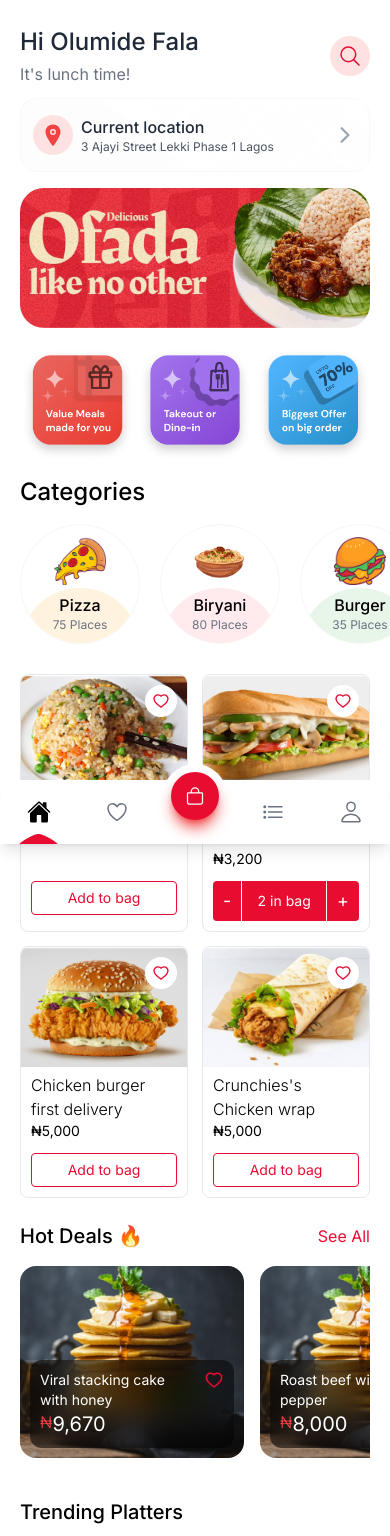
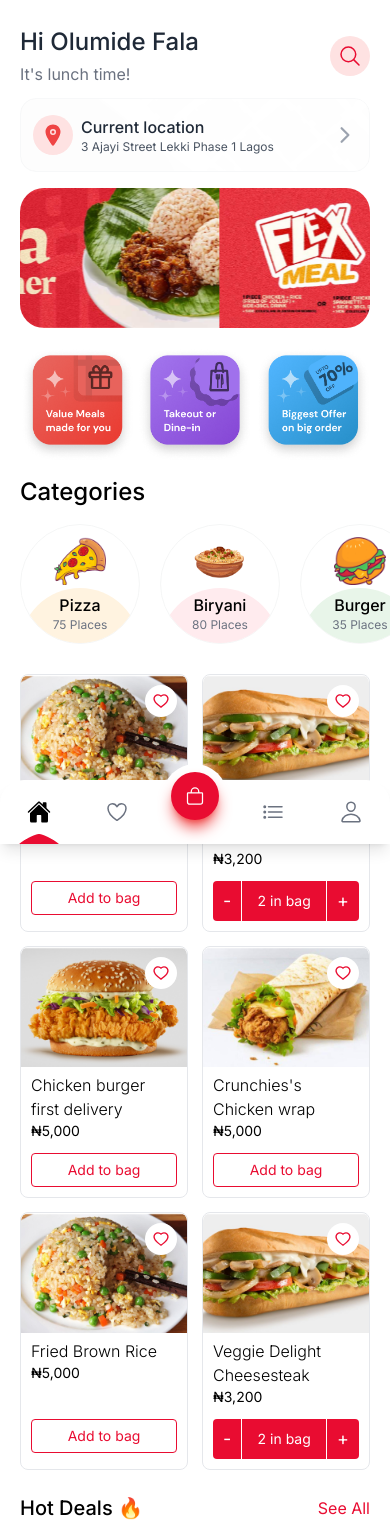
Before and after one commit to samuel-akinboro/crunchies-nextjs, a Next.js app: page / in a window 390 px wide. Shown: the top 1536 px of the page. Built offline with nearby package versions, Linux system fonts and the light colour scheme.

Commit message:
fixed tab bar

```diff
--- a/src/app/page.tsx
+++ b/src/app/page.tsx
@@ -14,7 +14,7 @@ export default function HomeScreen() {
   return (
     <>
       <div className='hide-scrollbar'>
-        <div className="flex flex-col min-h-screen max-w-md mx-auto bg-white dark:bg-black hide-scrollbar">
+        <div className="flex flex-col min-h-screen max-w-[768px] mx-auto bg-white dark:bg-black hide-scrollbar">
           <HomeHeader />
           <main className="flex-1 overflow-y-auto hide-scrollbar">
             <div className='h-2' />
--- a/src/components/CustomTabBar.tsx
+++ b/src/components/CustomTabBar.tsx
@@ -1,29 +1,35 @@
 "use client";
-import React, { useState } from 'react';
+import React, { useState, useEffect } from 'react';
 import Link from 'next/link';
 import Image from 'next/image';
 import { motion } from 'framer-motion';
 import { IoHomeOutline, IoHome, IoHeartOutline, IoHeart, IoBagOutline, IoListOutline, IoList, IoPersonOutline, IoPerson } from 'react-icons/io5';
 
-const TAB_WIDTH = 20; // percentage
 const INDICATOR_WIDTH = 60; // pixels
 
 const CustomTabBar = () => {
   const [activeTab, setActiveTab] = useState(0);
+  const [tabWidth, setTabWidth] = useState(0);
+
+  useEffect(() => {
+    const updateTabWidth = () => {
+      const tabBar = document.querySelector('.tab-bar');
+      if (tabBar) {
+        setTabWidth(tabBar.offsetWidth / 5);
+      }
+    };
+
+    updateTabWidth();
+    window.addEventListener('resize', updateTabWidth);
+    return () => window.removeEventListener('resize', updateTabWidth);
+  }, []);
 
   const indicatorPosition = () => {
-    if (activeTab === 0) return `${activeTab * TAB_WIDTH + (TAB_WIDTH - INDICATOR_WIDTH / 5) / 3.7}%`;
-    if (activeTab === 1) return `${activeTab * TAB_WIDTH + (TAB_WIDTH - INDICATOR_WIDTH / 5) / 3.9}%`;
-    if (activeTab === 2) return `${2 * TAB_WIDTH + (TAB_WIDTH - INDICATOR_WIDTH / 5) / 4.5}%`;
-    if (activeTab === 3) return `${activeTab * TAB_WIDTH + (TAB_WIDTH - INDICATOR_WIDTH / 5) / 4}%`;
-    return `${activeTab * TAB_WIDTH + (TAB_WIDTH - INDICATOR_WIDTH / 5) / 4.5}%`;
+    return `${activeTab * tabWidth + (tabWidth - INDICATOR_WIDTH) / 2}px`;
   };
 
   const renderIcon = (ActiveIcon, InactiveIcon, index, href = '') => (
-    <div
-      // href={href}
-      className="flex-1 flex justify-center items-center"
-    >
+    <div className="flex-1 flex justify-center items-center">
       <button onClick={() => setActiveTab(index)} className="focus:outline-none">
         {activeTab === index ? <ActiveIcon size={24} className="text-black" /> : <InactiveIcon size={24} className="text-gray-500" />}
       </button>
@@ -31,8 +37,8 @@ const CustomTabBar = () => {
   );
 
   return (
-    <div className="fixed bottom-0 w-full bg-white z-50">
-      <div className="bg-white h-16 rounded-t-3xl shadow-lg flex items-center relative">
+    <div className="fixed bottom-0 w-full z-50">
+      <div className="tab-bar bg-white h-16 rounded-t-3xl shadow-lg flex items-center relative max-w-[768px] mx-auto">
         {renderIcon(IoHome, IoHomeOutline, 0, '/')}
         {renderIcon(IoHeart, IoHeartOutline, 1, '/')}
         <div className="flex-1 flex justify-center items-center">
--- a/src/components/home/AllInCrunchies.tsx
+++ b/src/components/home/AllInCrunchies.tsx
@@ -23,7 +23,7 @@ const foodItems = [
 ];
 
 const FoodItem = ({ item }: any) => (
-  <div className="mb-5 rounded-2xl overflow-hidden shadow-md">
+  <div className="mb-5 rounded-2xl overflow-hidden shadow-md sm:mb-0 sm:w-[48%]">
     <div className="relative">
       <Image
         src={item.image}
@@ -60,7 +60,7 @@ const AllInCrunchies = () => {
   return (
     <div className="my-5 px-4">
       <h2 className="text-xl font-medium mb-4">All in Crunchies</h2>
-      <div>
+      <div className='sm:flex sm:flex-wrap sm:gap-4'>
         {foodItems?.map((item, index) => (
           <FoodItem item={item} key={index} />
         ))}
--- a/src/components/home/FoodMenu.tsx
+++ b/src/components/home/FoodMenu.tsx
@@ -20,7 +20,7 @@ const FoodItem = ({ name, price, image, inBag = 0 }: Props) => {
   };
 
   return (
-    <div className="w-[48%] rounded-lg pb-2.5 mb-3.5 border border-gray-200 overflow-hidden">
+    <div className="w-[48%] sm:w-[31%] rounded-lg pb-2.5 mb-3.5 border border-gray-200 overflow-hidden">
       <div className="relative">
         <Image src={image} alt={name} width={200} height={120} className="w-full h-30 object-cover rounded-t-lg" />
         <motion.div
@@ -76,6 +76,8 @@ const FoodMenu = () => {
     { name: 'Veggie Delight Cheesesteak', price: 3200, image: '/images/cheesesteak.png', inBag: 2 },
     { name: 'Chicken burger first delivery', price: 5000, image: '/images/burger-food.png' },
     { name: "Crunchies's Chicken wrap", price: 5000, image: '/images/chicken-wrap.png' },
+    { name: 'Fried Brown Rice', price: 5000, image: '/images/rice.png' },
+    { name: 'Veggie Delight Cheesesteak', price: 3200, image: '/images/cheesesteak.png', inBag: 2 },
   ];
 
   return (
--- a/src/components/home/Recommendations.tsx
+++ b/src/components/home/Recommendations.tsx
@@ -4,7 +4,7 @@ import Image from 'next/image'
 const Recommendations = () => {
   return (
     <div className="flex items-center gap-1 mt-6 w-full">
-      <button className="flex-1 h-[6.5rem] relative overflow-visible transform active:scale-90">
+      <button className="flex-1 h-[6.5rem] sm:max-h-32 sm:max-w-32 relative overflow-visible transform active:scale-90">
         <Image
           src="/images/recom-1.png"
           layout="fill"
@@ -13,7 +13,7 @@ const Recommendations = () => {
           className="w-full h-full overflow-visible"
         />
       </button>
-      <button className="flex-1 h-[6.5rem] relative overflow-visible transform active:scale-90">
+      <button className="flex-1 h-[6.5rem] sm:max-h-32 sm:max-w-32  relative overflow-visible transform active:scale-90">
         <Image
           src="/images/recom-2.png"
           layout="fill"
@@ -22,7 +22,7 @@ const Recommendations = () => {
           className="w-full h-full overflow-visible"
         />
       </button>
-      <button className="flex-1 h-[6.5rem] relative overflow-visible transform active:scale-90">
+      <button className="flex-1 h-[6.5rem] sm:max-h-32 sm:max-w-32  relative overflow-visible transform active:scale-90">
         <Image
           src="/images/recom-3.png"
           layout="fill"
```
